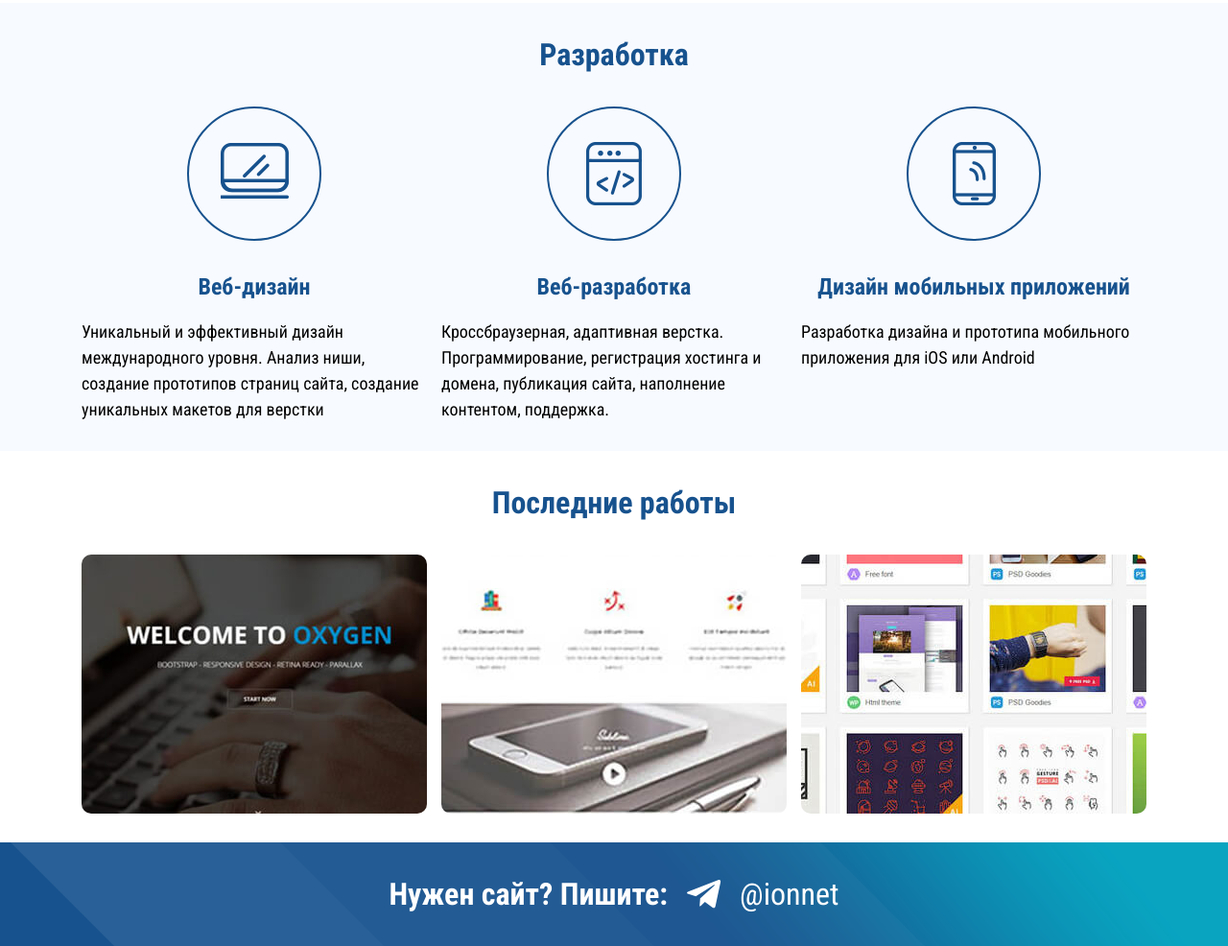
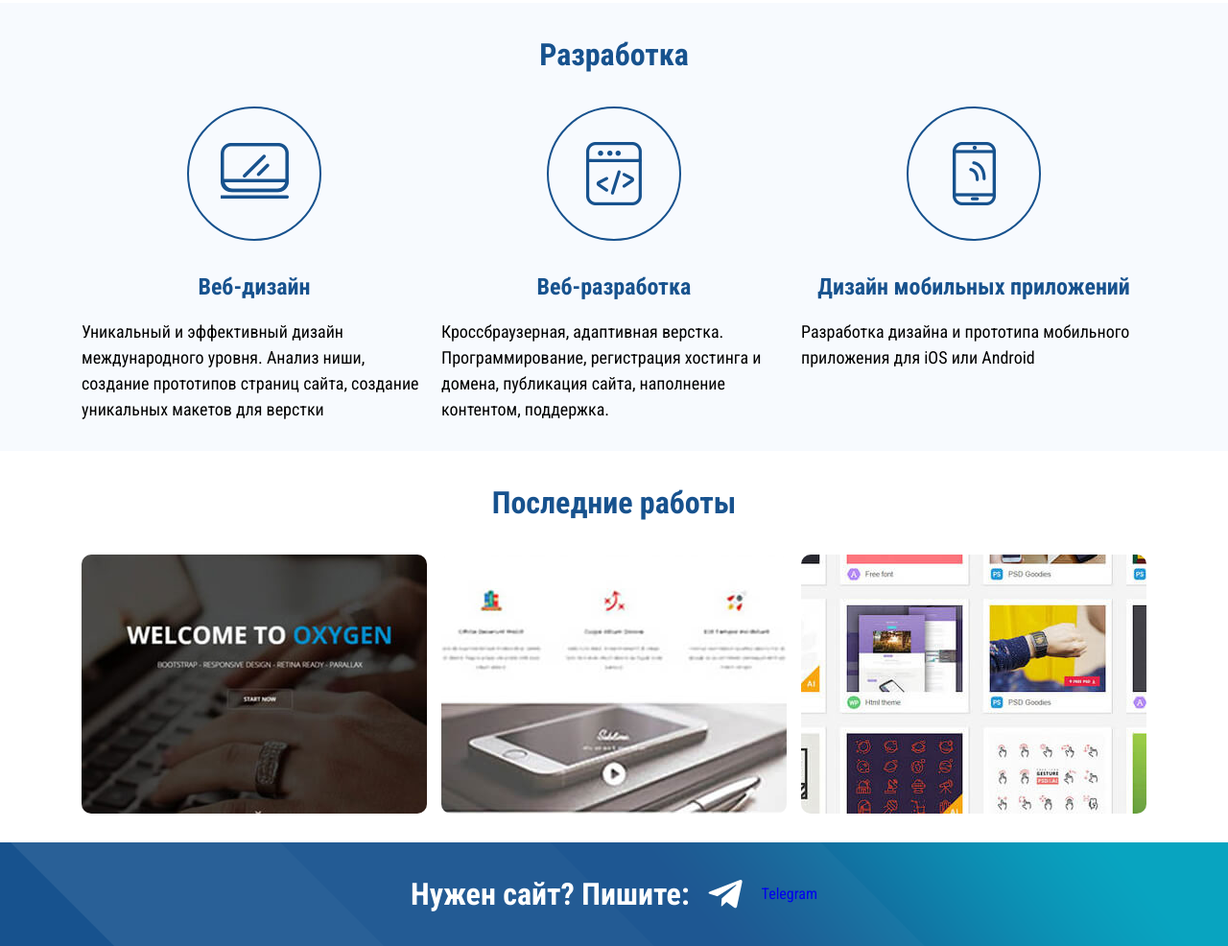
Before and after one commit to elisfemina/mysite, a plain HTML site: page index.html in a window 1280 px wide. Shown: the part 1259-2245 px from the top of the page at 96% size. Drawn offline with Linux system fonts and the light colour scheme.

Commit message:
telegram link added

```diff
--- a/index.html
+++ b/index.html
@@ -6,7 +6,7 @@
 	<meta charset="UTF-8">
 	<meta http-equiv="X-UA-Compatible" content="IE=edge">
 	<meta name="viewport" content="width=device-width, initial-scale=1">
-	<title>Веб студия Ильи Науменко. Создание сайтов. Москва.</title>
+	<title>Веб студия Элис Фемины. Создание сайтов. Москва.</title>
 	<link rel="shortcut icon" href="img/favicons/favicon.ico">
 	<link rel="icon" sizes="16x16 32x32 64x64" href="img/favicons/favicon.ico">
 	<link rel="icon" type="image/png" sizes="196x196" href="img/favicons/favicon-192.png">
@@ -128,7 +128,7 @@
 			<div class="block-footer_flex">
 				<h4>Нужен сайт? Пишите:</h4>
 				<i class="fab fa-telegram-plane"></i>
-				<p>@ionnet</p>
+				<a href="https://t.me/@elisfemina" target="_blank">Telegram</a>
 			</div>
 		</div>
 	</div>
```
